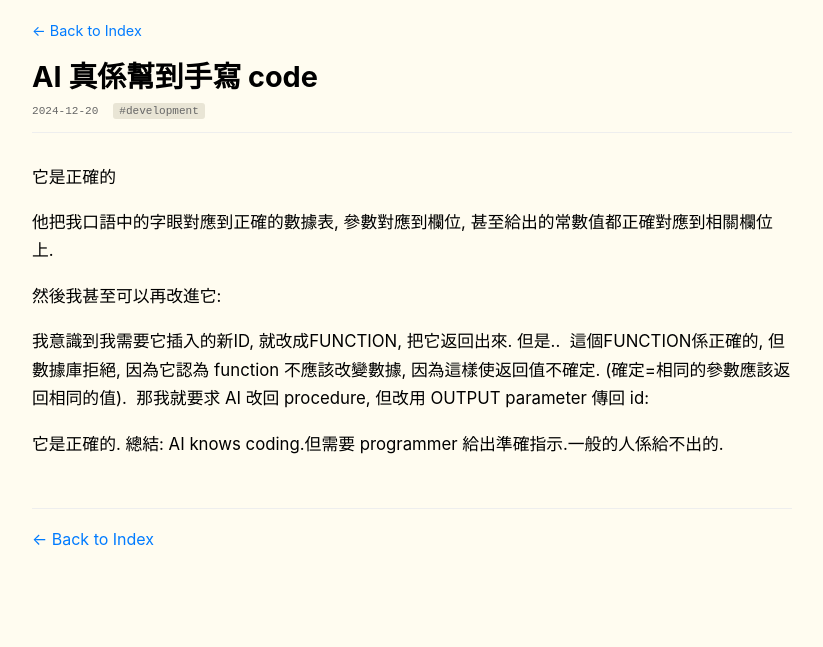
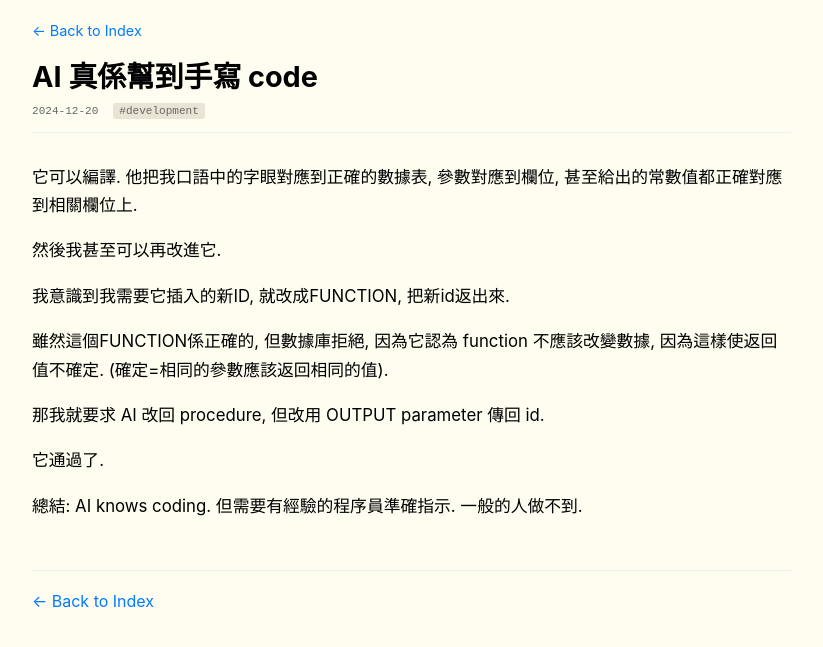
Before and after one commit to cslosiu/cslosiu.github.io, a Jekyll site: the page built from _posts/2024-12-20-111.md, in a window 1280 px wide. Shown: the top 647 px of the page, without its empty margins (228-1051 px from the left). Built offline with Jekyll 4.4.1, drawn with Linux system fonts in a browser that asks for light colours.

```diff
--- a/_posts/2024-12-20-111.md
+++ b/_posts/2024-12-20-111.md
@@ -6,16 +6,16 @@ tags: [development]
 issue_number: 111
 ---
 
-它是正確的
+它可以編譯. 他把我口語中的字眼對應到正確的數據表, 參數對應到欄位, 甚至給出的常數值都正確對應到相關欄位上.
 
-他把我口語中的字眼對應到正確的數據表, 參數對應到欄位, 甚至給出的常數值都正確對應到相關欄位上.
+然後我甚至可以再改進它.
 
-然後我甚至可以再改進它:
+我意識到我需要它插入的新ID, 就改成FUNCTION, 把新id返出來.
 
-我意識到我需要它插入的新ID, 就改成FUNCTION, 把它返回出來. 但是..
-這個FUNCTION係正確的, 但數據庫拒絕, 因為它認為 function 不應該改變數據, 因為這樣使返回值不確定. (確定=相同的參數應該返回相同的值).
-那我就要求 AI 改回 procedure, 但改用 OUTPUT parameter 傳回 id:
+雖然這個FUNCTION係正確的, 但數據庫拒絕, 因為它認為 function 不應該改變數據, 因為這樣使返回值不確定. (確定=相同的參數應該返回相同的值).
 
-它是正確的.
-總結:
-AI knows coding.但需要 programmer 給出準確指示.一般的人係給不出的.
+那我就要求 AI 改回 procedure, 但改用 OUTPUT parameter 傳回 id.
+
+它通過了.
+
+總結: AI knows coding. 但需要有經驗的程序員準確指示. 一般的人做不到.
```
